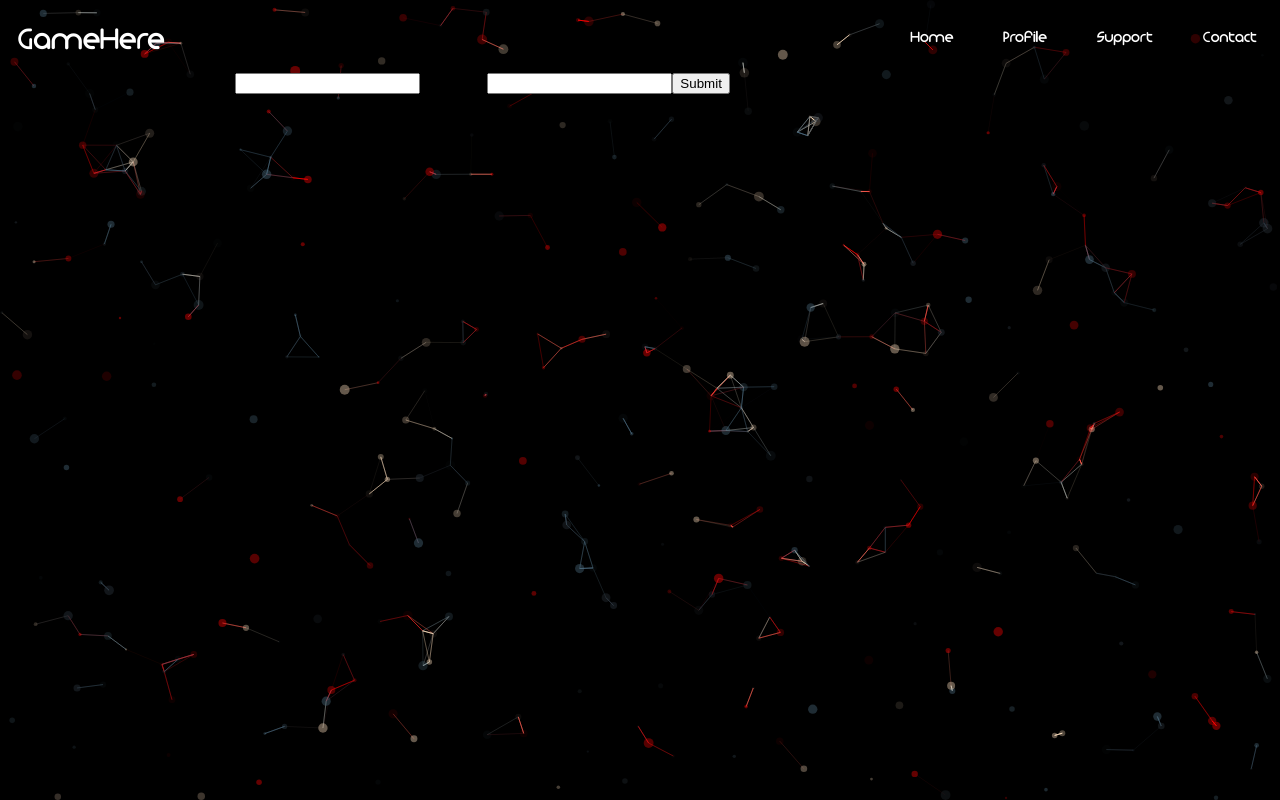
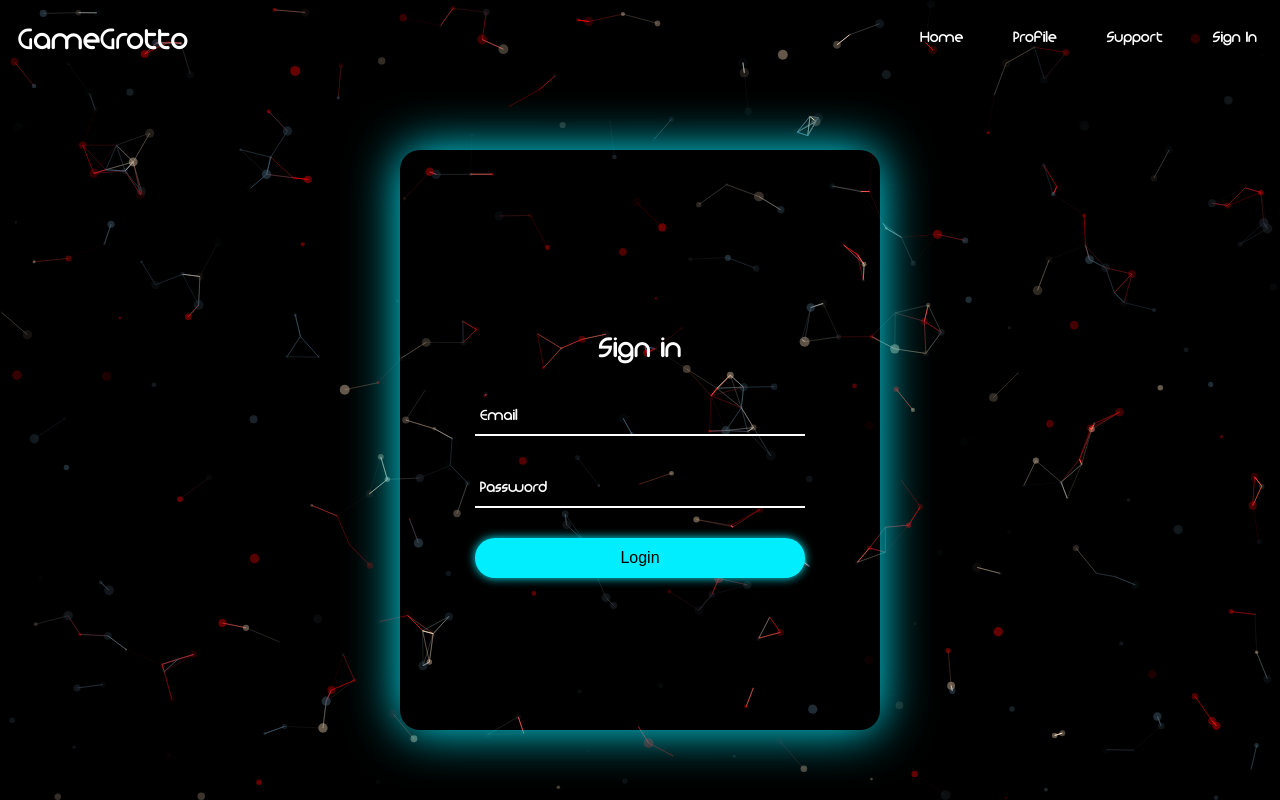
Before and after one commit to andrewsittner/MVP, a React (Vite) app in the folder Mvp/: page /login in a window 1280 px wide. Built offline with nearby package versions, Linux system fonts and the light colour scheme.

Commit message:
implement login css

```diff
--- a/Mvp/src/App.jsx
+++ b/Mvp/src/App.jsx
@@ -22,7 +22,7 @@ function App() {
     <div className="webPage">
 
 
-    <NavBar />
+    <NavBar currentUserID={currentUserID} />
       <div className='App'>
       <Particles id="particles-here" init={particlesInit} options={particlesConfig} />
         <Routes>
--- a/Mvp/src/Css/IndividualGame.css
+++ b/Mvp/src/Css/IndividualGame.css
@@ -10,7 +10,7 @@
 .IndGame {
     width: 100%;
     height: 100%;
-    background-color: rgba(65, 61, 61, 0.3);
+    background-color: rgba(65, 61, 61, 0.4);
 
 }
 
--- /dev/null
+++ b/Mvp/src/Css/Login.css
@@ -0,0 +1,87 @@
+.Login {
+    display: flex;
+    justify-content: center;
+    margin-top: 10%;
+
+}
+
+.wrapper {
+    position: relative;
+    width: 400px;
+    height: 500px;
+    box-shadow: 0 0 50px #0ef;
+    padding: 40px;
+    border-radius: 20px;
+}
+.wrapper:hover {
+    animation: animate 1s linear infinite ;
+}
+@keyframes animate {
+    100% {
+        filter: hue-rotate(360deg)
+    }
+}
+.form-wrapper {
+    display: flex;
+    justify-content: center;
+    align-items: center;
+    width: 100%;
+    height: 100%;
+}
+
+h2 {
+    font-size: 30px;
+    color: #fff;
+    text-align: center;
+}
+
+.input-group {
+    position: relative;
+    margin: 30px 0;
+    border-bottom: 2px solid #fff;
+}
+
+.input-group label {
+    position: absolute;
+    top: 50%;
+    left: 5px;
+    transform: translateY(-50%);
+    font-size: 16px;
+    color: #fff;
+    pointer-events: none;
+    transition: .5s;
+}
+
+.input-group input {
+    width: 320px;
+    height: 40px;
+    font-size: 16px;
+    color: #fff;
+    padding: 0 5px;
+    background: transparent;
+    border: none;
+    outline: none;
+}
+
+.input-group input:focus~label,
+.input-group input:valid~label {
+    top: -5px;
+}
+
+
+.loginButton {
+    position: relative;
+    width: 100%;
+    height: 40px;
+    background: #0ef ;
+    box-shadow: 0 0 10px #0ef;
+    font-size: 16px;
+    color: #000;
+    cursor: pointer;
+    border-radius: 30px;
+    border: none;
+    outline: none;
+}
+.InvalidPassword {
+    color: red !important;
+}
--- a/Mvp/src/Home.jsx
+++ b/Mvp/src/Home.jsx
@@ -3,14 +3,17 @@ import React, { useEffect, useState } from "react";
 import GameList from "./GameList";
 import Recommendations from "./Recommendations";
 import UserGamesDisplay from './UserGamesDisplay'
+import { useNavigate } from "react-router-dom";
 import './Css/Home.css'
 
 
 
 const Home = ({ currentUserID }) => {
-
+    const navigate = useNavigate();
     const [userGames, setUserGames] = useState([])
     const [recommendedGames, setRecommendedGames] = useState([])
+
+
     const addUserGame = (game) => {
         setUserGames([...userGames, game])
     }
@@ -39,6 +42,9 @@ const Home = ({ currentUserID }) => {
     }
 
     useEffect(() => {
+        if (currentUserID === '') {
+            navigate('/login')
+        }
         getUserGameData()
         getRecommendations()
     }, [])
@@ -49,16 +55,16 @@ const Home = ({ currentUserID }) => {
             {recommendedGames.length > 0
                 ? <>
                     <Recommendations addUserGame={addUserGame} userGames={userGames} removeUserGame={removeUserGame} recommendedGames={recommendedGames} />
-                    <button className="glow-on-hover" hover="true" type="button" onClick={handleGetNewRecommendations}>Generate New recommendations </button>
+
 
                 </>
                 : <div><p>l</p><p>o</p><p>a</p><p>d</p><p>i</p><p>n</p><p>g</p></div>
 
             }
-
+            <button className="glow-on-hover" hover="true" type="button" onClick={handleGetNewRecommendations}>Generate New recommendations </button>
             {userGames.length > 0
                 ? <div className="likedGamesBlock">
-                    <h2>Your Liked Games:</h2><UserGamesDisplay  addUserGame={addUserGame} removeUserGame={removeUserGame} userGames={userGames} />
+                    <h2>Your Liked Games:</h2><UserGamesDisplay addUserGame={addUserGame} removeUserGame={removeUserGame} userGames={userGames} />
                 </div>
                 : <h2>No Liked Games Found</h2>
             }
--- a/Mvp/src/Login.jsx
+++ b/Mvp/src/Login.jsx
@@ -1,12 +1,15 @@
 import axios from "axios";
-import React, {useState} from "react";
+import React, { useState, useEffect } from "react";
 import { useNavigate } from "react-router-dom";
+import './Css/Login.css'
 
-const Login = ({setUser}) => {
+
+const Login = ({ setUser }) => {
     const navigate = useNavigate();
+    const [invalidPassword, setInvalidPassword] = useState(false)
     const [loginForm, setLoginForm] = useState({
-        email:'',
-        password:''
+        email: '',
+        password: ''
     })
 
     const handleLoginInput = (e) => {
@@ -18,19 +21,38 @@ const Login = ({setUser}) => {
 
     const handleLoginSubmit = () => {
         axios.post('http://localhost:3000/auth/login_signup', loginForm)
-        .then(data => {setUser(loginForm.email), navigate('/')})
-        .catch(err => console.log(err, 'err in axios post'))
+            .then(data => { setUser(loginForm.email), setInvalidPassword(false), navigate('/') })
+            .catch(err => { setInvalidPassword(true) })
     }
 
+    useEffect(() => {
+        setUser('')
+    }, []);
+
+
     return (
-        <div >
-            <div>
-                <label>Email</label>
-                <input name="email" onChange={(e) => {handleLoginInput(e)}}></input>
-                <label>Password</label>
-                <input name="password" onChange={(e) => {handleLoginInput(e)}}></input>
-                <button onClick={handleLoginSubmit}>Submit</button>
+        <div className="Login">
+        <div className="wrapper">
+            <div className="form-wrapper sign-in">
+            <div className="form">
+                    <h2>Sign in</h2>
+                    <div className="input-group">
+                        <input required="required" type="text" name="email" onChange={(e) => { handleLoginInput(e) }}></input>
+                        <label>Email</label>
+
+                    </div>
+                    <div className="input-group">
+                        <input required="required" type="password" name="password" onChange={(e) => { handleLoginInput(e) }}></input>
+                        <label>Password</label>
+                    </div>
+                    {invalidPassword
+                            ? <div className="InvalidPassword">Invalid email or password please try again</div>
+                            : <div hidden={true}></div>}
+
+                    <button onClick={handleLoginSubmit} className="loginButton"  >Login</button>
+                </div>
             </div>
+        </div>
         </div>
     )
 }
--- a/Mvp/src/NavBar.jsx
+++ b/Mvp/src/NavBar.jsx
@@ -1,15 +1,22 @@
 import React from "react";
 import './Css/NavBar.css'
-const NavBar = () => {
+const NavBar = ( {currentUserID}) => {
+
     return (
         <nav className="navbar">
-            <a href="#" className="logo">GameHere</a>
+            <a href="login" className="logo">GameGrotto</a>
             <div className="nav-links">
                 <ul>
                     <li><a href="#">Home</a></li>
-                    <li><a href="#">Profile</a></li>
+                    {currentUserID === ''
+                    ?<li><a href="#">Profile</a></li>
+                    :<li><a href="#">{currentUserID}</a></li>
+                    }
                     <li><a href="#">Support</a></li>
-                    <li><a href="#">Contact</a></li>
+                    {currentUserID === ''
+                    ?<li><a href="login">Sign In</a></li>
+                    :<li><a href="login">Sign Out</a></li>
+                    }
                 </ul>
             </div>
         </nav>
```
Also changed, not shown: 1 other file (tests, documents, lock files or other folders).
